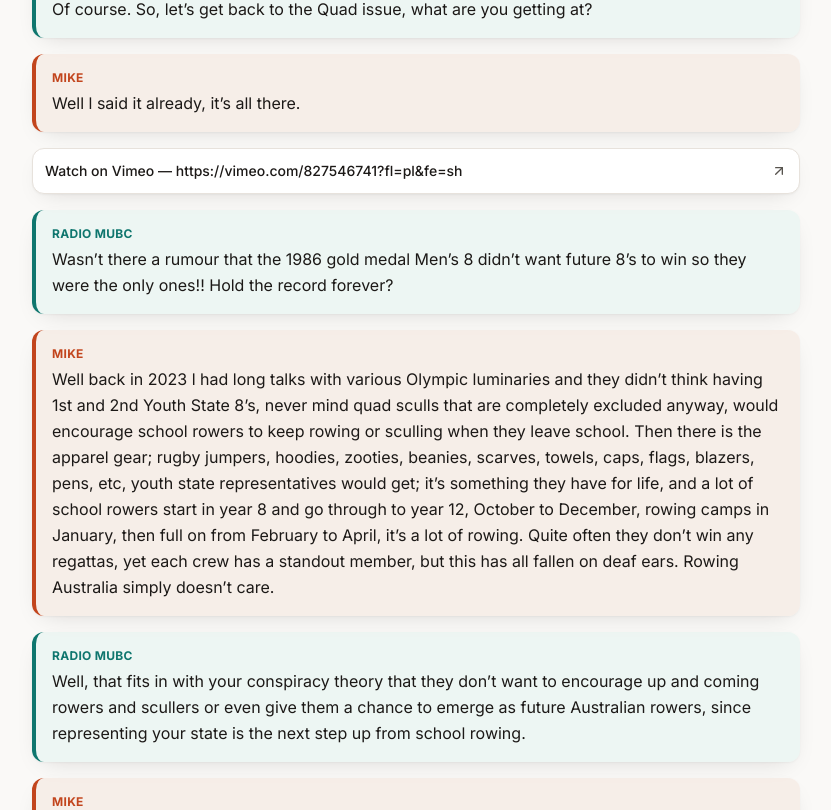
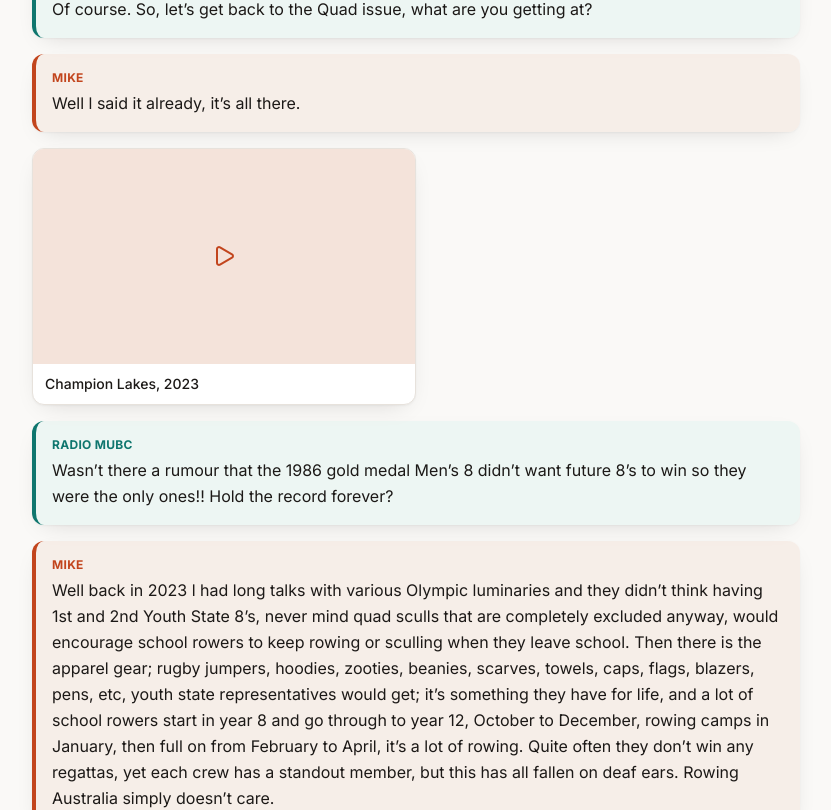
Before and after one commit to its-yashwanth-n/mike-nicholson-website, a React (Vite) app: page /brissy-32/radio-interview in a window 1280 px wide. Shown: the part 1831-2641 px from the top of the page, without its empty margins (344-1175 px from the left). Built offline with nearby package versions, Linux system fonts and the light colour scheme; no server answers; the database is empty.

Commit message:
improved ui for spotify and videos in mub interview page

```diff
--- /dev/null
+++ b/src/components/common/SpotifyEmbed.tsx
@@ -0,0 +1,54 @@
+import { ExternalLink } from "lucide-react";
+
+interface SpotifyEmbedProps {
+  /** A normal open.spotify.com link, e.g. https://open.spotify.com/episode/{id} */
+  href: string;
+  title?: string;
+}
+
+function SpotifyIcon({ className }: { className?: string }) {
+  return (
+    <svg viewBox="0 0 24 24" className={className} aria-hidden="true">
+      <circle cx="12" cy="12" r="12" fill="#1ED760" />
+      <path
+        fill="#14110f"
+        d="M17.521 17.34c-.24.359-.66.48-1.021.24-2.82-1.74-6.36-2.101-10.561-1.141-.418.122-.779-.179-.899-.539-.12-.421.18-.78.54-.9 4.56-1.021 8.52-.6 11.64 1.32.42.18.479.659.301 1.02zm1.44-3.3c-.301.42-.841.6-1.262.3-3.239-1.98-8.159-2.58-11.939-1.38-.479.12-1.02-.12-1.14-.6-.12-.48.12-1.021.6-1.141C9.6 9.9 15 10.561 18.72 12.84c.361.181.54.78.24 1.2zm.12-3.36C15.24 8.4 8.82 8.16 5.16 9.301c-.6.179-1.2-.181-1.38-.721-.18-.601.18-1.2.72-1.381 4.26-1.26 11.28-1.02 15.721 1.621.539.3.719 1.02.419 1.56-.299.421-1.02.599-1.559.3z"
+      />
+    </svg>
+  );
+}
+
+function toEmbedUrl(href: string) {
+  const url = new URL(href);
+  return `https://open.spotify.com/embed${url.pathname}?utm_source=generator&theme=0`;
+}
+
+export function SpotifyEmbed({ href, title = "Spotify player" }: SpotifyEmbedProps) {
+  return (
+    <div className="overflow-hidden rounded-xl border border-border shadow-card">
+      <div className="flex items-center justify-between gap-2 border-b border-border bg-surface px-4 py-2.5">
+        <span className="flex items-center gap-2 text-sm font-medium text-text">
+          <SpotifyIcon className="size-5 shrink-0" />
+          Listen on Spotify
+        </span>
+        <a
+          href={href}
+          target="_blank"
+          rel="noopener noreferrer"
+          className="flex shrink-0 items-center gap-1 rounded-full p-1.5 text-text-muted transition-colors hover:bg-accent-soft hover:text-accent"
+          aria-label="Open in Spotify (opens in new tab)"
+        >
+          <ExternalLink className="size-4" aria-hidden="true" />
+        </a>
+      </div>
+      <iframe
+        src={toEmbedUrl(href)}
+        title={title}
+        className="h-[152px] w-full"
+        frameBorder={0}
+        allow="autoplay; clipboard-write; encrypted-media; fullscreen; picture-in-picture"
+        loading="lazy"
+      />
+    </div>
+  );
+}
--- a/src/data/nav.ts
+++ b/src/data/nav.ts
@@ -8,7 +8,7 @@ export const primaryNav: NavItem[] = [
   { label: 'Rowing', to: '/rowing' },
   { label: 'Rubbery Figures', to: '/rubbery-figures' },
   { label: 'Travel', to: '/travel' },
-  // Hidden for now — uncomment (and restore the matching <Route> in App.tsx) to bring back.
+  // Hidden for now - uncomment (and restore the matching <Route> in App.tsx) to bring back.
   // { label: 'Environment', to: '/environment' },
   // { label: 'Tokyo Olympics', to: '/tokyo-olympics' },
   { label: 'Links', to: '/links' },
--- a/src/data/radioMubc.ts
+++ b/src/data/radioMubc.ts
@@ -1,8 +1,12 @@
+import type { Film } from '@/types/content'
+
 export type RadioSpeaker = 'host' | 'mike'
 
 export type RadioBlock =
   | { type: 'line'; speaker: RadioSpeaker; text: string }
   | { type: 'link'; href: string }
+  | { type: 'video'; film: Film }
+  | { type: 'spotify'; href: string }
   | { type: 'images'; items: { src: string; alt: string }[] }
 
 const IMG = '/assets/images/brissy/radio'
@@ -40,7 +44,7 @@ export const radioTranscript: RadioBlock[] = [
   { type: 'line', speaker: 'mike', text: 'Not so, simply cut and paste this into your Cox Box and the whole crew can hear, loud and clear.' },
   { type: 'line', speaker: 'host', text: 'Of course. So, let’s get back to the Quad issue, what are you getting at?' },
   { type: 'line', speaker: 'mike', text: 'Well l said it already, it’s all there.' },
-  { type: 'link', href: 'https://vimeo.com/827546741?fl=pl&fe=sh' },
+  { type: 'video', film: { id: '827546741', title: 'Champion Lakes, 2023', source: 'vimeo' } },
   {
     type: 'line',
     speaker: 'host',
@@ -91,7 +95,7 @@ export const radioTranscript: RadioBlock[] = [
       { src: `${IMG}/radio-6.jpg`, alt: 'Another concept painting of the King Street Bridge greened with rainforest planting' },
     ],
   },
-  { type: 'link', href: 'https://youtu.be/zz45AJZ1eeA' },
+  { type: 'video', film: { id: 'zz45AJZ1eeA', title: 'Greening Yarra Bridges', source: 'youtube' } },
   {
     type: 'line',
     speaker: 'host',
@@ -125,7 +129,7 @@ export const radioTranscript: RadioBlock[] = [
     speaker: 'host',
     text: 'Oh my gosh, this will inspire rowing wives all around the world! Did Mercantile Radio really leave that in? Their days are numbered! Ion defected from Romania and rowed in the seven seat of the Australian eight that won gold in 1986!',
   },
-  { type: 'link', href: 'https://open.spotify.com/episode/3pGSyhrqg4cahaKCi5GpI6' },
+  { type: 'spotify', href: 'https://open.spotify.com/episode/3pGSyhrqg4cahaKCi5GpI6' },
   {
     type: 'line',
     speaker: 'mike',
@@ -145,7 +149,7 @@ export const radioTranscript: RadioBlock[] = [
     text: 'He simply sent an email saying, ‘Uni High is terminated,’ without having the guts to phone me, reply to my emails, or even introduce himself to the Uni High students who rowed out of YYRC.',
   },
   { type: 'line', speaker: 'host', text: 'I thought YYRC wanted to encourage school rowing? Was he angry about the music you used in some of your films?' },
-  { type: 'link', href: 'https://youtu.be/u_7xHJzZo04' },
+  { type: 'video', film: { id: 'u_7xHJzZo04', title: 'The Barwon River', source: 'youtube' } },
   {
     type: 'line',
     speaker: 'mike',
@@ -169,7 +173,7 @@ export const radioTranscript: RadioBlock[] = [
     text: 'So, you really want Australian rowing to go forwards and not backwards? Many thanks for this interview. What do you think of the new management at Mubc?',
   },
   { type: 'line', speaker: 'mike', text: 'Will be excellent.' },
-  { type: 'link', href: 'https://youtu.be/NF5cE4wggT4' },
+  { type: 'video', film: { id: 'NF5cE4wggT4', title: '776BC Backwards Vs Forwards', source: 'youtube' } },
   { type: 'line', speaker: 'host', text: 'By the way, what happened with your idea for BC776 to produce Mubc tea towels?' },
   { type: 'line', speaker: 'mike', text: 'Didn’t reply to my email.' },
   { type: 'line', speaker: 'host', text: 'That’s understandable because they didn’t have computers in 776 BC.' },
--- a/src/pages/RadioMubcPage.tsx
+++ b/src/pages/RadioMubcPage.tsx
@@ -1,17 +1,15 @@
+import { useState } from 'react'
 import { Link } from 'react-router-dom'
 import { ArrowLeft } from 'lucide-react'
 import { PageHero } from '@/components/common/PageHero'
 import { ExternalLinkCard } from '@/components/common/ExternalLinkCard'
+import { SpotifyEmbed } from '@/components/common/SpotifyEmbed'
+import { FilmCard } from '@/components/common/FilmCard'
+import { VideoModal } from '@/components/common/VideoModal'
 import { radioTranscript, type RadioBlock } from '@/data/radioMubc'
+import type { Film } from '@/types/content'
 
-function linkLabel(href: string) {
-  if (href.includes('vimeo.com')) return `Watch on Vimeo — ${href}`
-  if (href.includes('youtu.be') || href.includes('youtube.com')) return `Watch on YouTube — ${href}`
-  if (href.includes('spotify.com')) return `Listen on Spotify — ${href}`
-  return href
-}
-
-function Block({ block }: { block: RadioBlock }) {
+function Block({ block, onOpenVideo }: { block: RadioBlock; onOpenVideo: (film: Film) => void }) {
   switch (block.type) {
     case 'line': {
       const isHost = block.speaker === 'host'
@@ -29,7 +27,15 @@ function Block({ block }: { block: RadioBlock }) {
       )
     }
     case 'link':
-      return <ExternalLinkCard title={linkLabel(block.href)} url={block.href} compact />
+      return <ExternalLinkCard title={block.href} url={block.href} compact />
+    case 'video':
+      return (
+        <div className="max-w-sm">
+          <FilmCard film={block.film} onOpenVideo={onOpenVideo} onOpenImage={() => {}} />
+        </div>
+      )
+    case 'spotify':
+      return <SpotifyEmbed href={block.href} title="MUBC Radio interview on Spotify" />
     case 'images':
       return (
         <div className={`grid gap-3 ${block.items.length > 1 ? 'sm:grid-cols-2' : ''}`}>
@@ -47,6 +53,8 @@ function Block({ block }: { block: RadioBlock }) {
 }
 
 export function RadioMubcPage() {
+  const [openVideo, setOpenVideo] = useState<Film | null>(null)
+
   return (
     <div className="space-y-12">
       <PageHero title="Radio MUBC" intro="A special guest interview with Mike Nicholson.">
@@ -61,9 +69,11 @@ export function RadioMubcPage() {
 
       <article className="mx-auto max-w-3xl space-y-4">
         {radioTranscript.map((block, i) => (
-          <Block key={i} block={block} />
+          <Block key={i} block={block} onOpenVideo={setOpenVideo} />
         ))}
       </article>
+
+      <VideoModal film={openVideo} onClose={() => setOpenVideo(null)} />
     </div>
   )
 }
```
